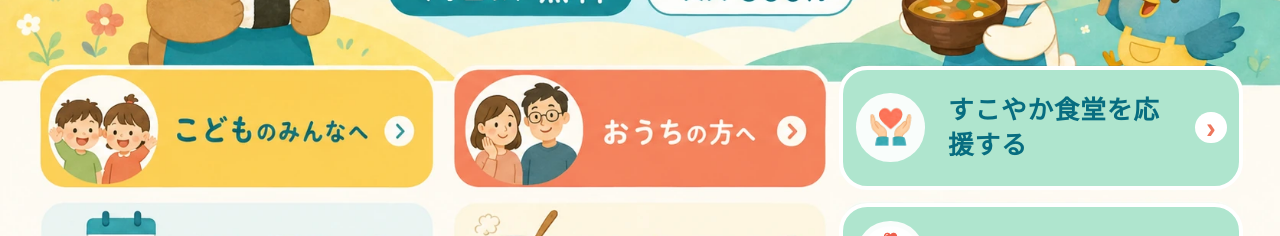
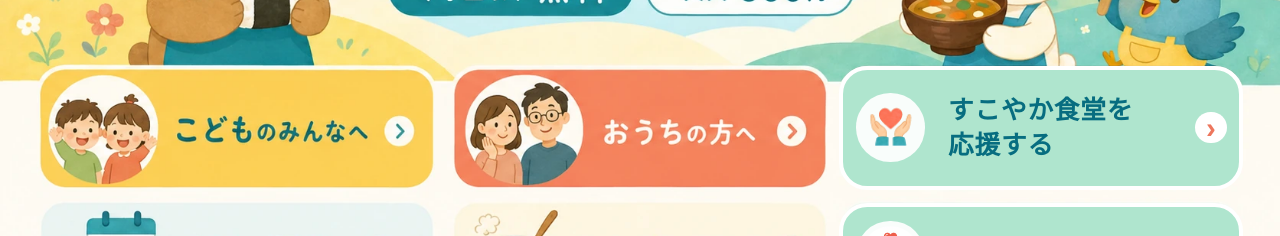
Before and after one commit to SUKOYAKASHOKUDO/sukoyaka-shokudo, a Next.js app: page / in a window 1280 px wide. Shown: the part 390-626 px from the top of the page. Built offline with nearby package versions, Linux system fonts and the light colour scheme.

Commit message:
Fix support card line break

```diff
--- a/app/storybook-world.css
+++ b/app/storybook-world.css
@@ -1731,6 +1731,12 @@ body::selection {
   white-space: nowrap;
 }
 
+.reference-card-replacement-support strong {
+  flex-direction: column;
+  align-items: flex-start;
+  justify-content: center;
+}
+
 .reference-card-replacement-arrow {
   display: grid;
   width: 72%;
--- a/components/StorybookHero.tsx
+++ b/components/StorybookHero.tsx
@@ -52,12 +52,14 @@ const replacementCards = [
     className: "reference-card-replacement-support",
     href: "/support",
     label: "すこやか食堂を応援する",
+    lines: ["すこやか食堂を", "応援する"],
     icon: "heartHands",
   },
   {
     className: "reference-card-replacement-story",
     href: "/partners",
     label: "応援企業のご紹介",
+    lines: ["応援企業のご紹介"],
     icon: "partnerBuilding",
   },
 ] as const;
@@ -156,7 +158,11 @@ export function StorybookHero() {
               <span className="reference-card-replacement-icon" aria-hidden="true">
                 <ReplacementCardIcon name={card.icon} />
               </span>
-              <strong>{card.label}</strong>
+              <strong>
+                {card.lines.map((line) => (
+                  <span key={line}>{line}</span>
+                ))}
+              </strong>
               <span className="reference-card-replacement-arrow" aria-hidden="true">
                 ›
               </span>
```
